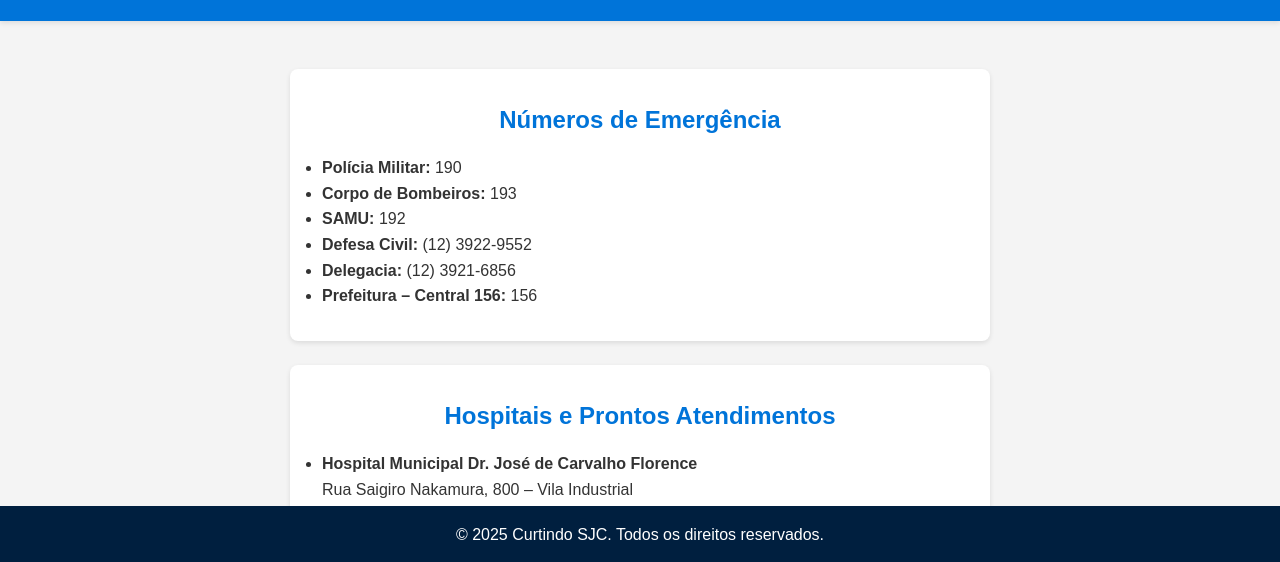
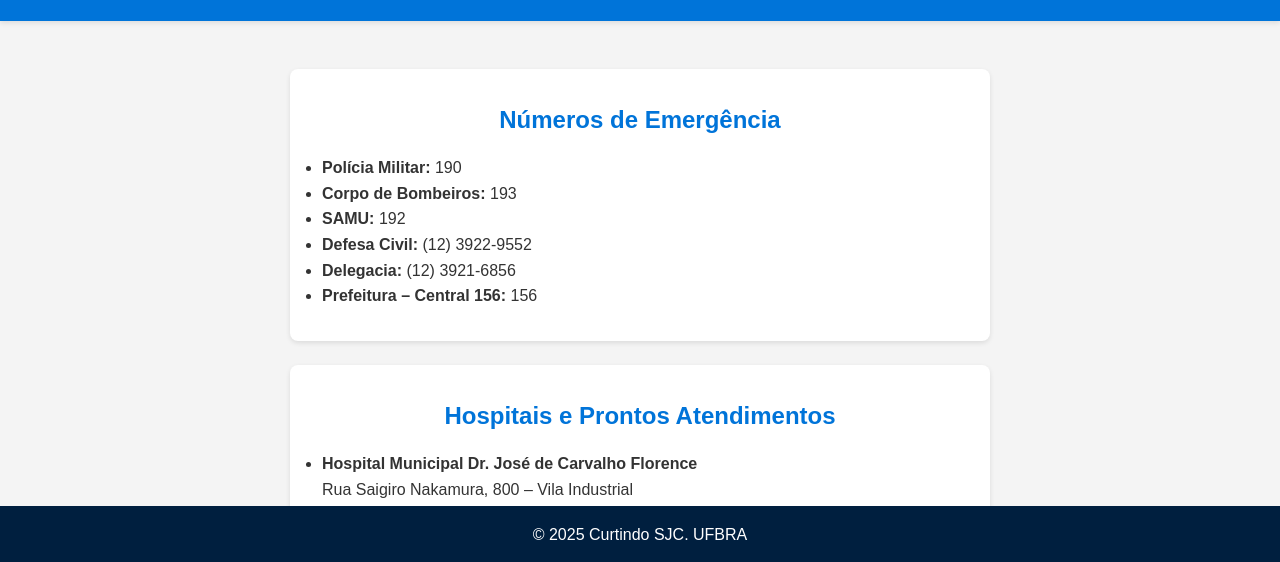
Before and after one commit to Carlos1986New/CURTINDO-SJC, a plain HTML site: page servicos.html in a window 1280 px wide. Shown: the part 236-798 px from the top of the page. Drawn offline with Linux system fonts and the light colour scheme.

Commit message:
atualização do footer

```diff
--- a/servicos.html
+++ b/servicos.html
@@ -76,9 +76,9 @@
             <button onclick="history.back()">⟵ Voltar</button>
         </div>
     </main>
+<footer>
+        <p>&copy; 2025 Curtindo SJC. UFBRA</p>
+</footer>
 
-    <footer>
-        <p>&copy; 2025 Curtindo SJC. Todos os direitos reservados.</p>
-    </footer>
 </body>
 </html>
```
Also changed, not shown: eventos.html (+1 -1 lines), gastronomia.html (+2 -2 lines), home.html (+2 -2 lines), index.html (+0 -1 lines), parques.html (+2 -2 lines), shoppings.html (+2 -2 lines), tecnologia.html (+2 -2 lines), turismo-cultural.html (+3 -3 lines), turismo-urbano.html (+2 -2 lines).
